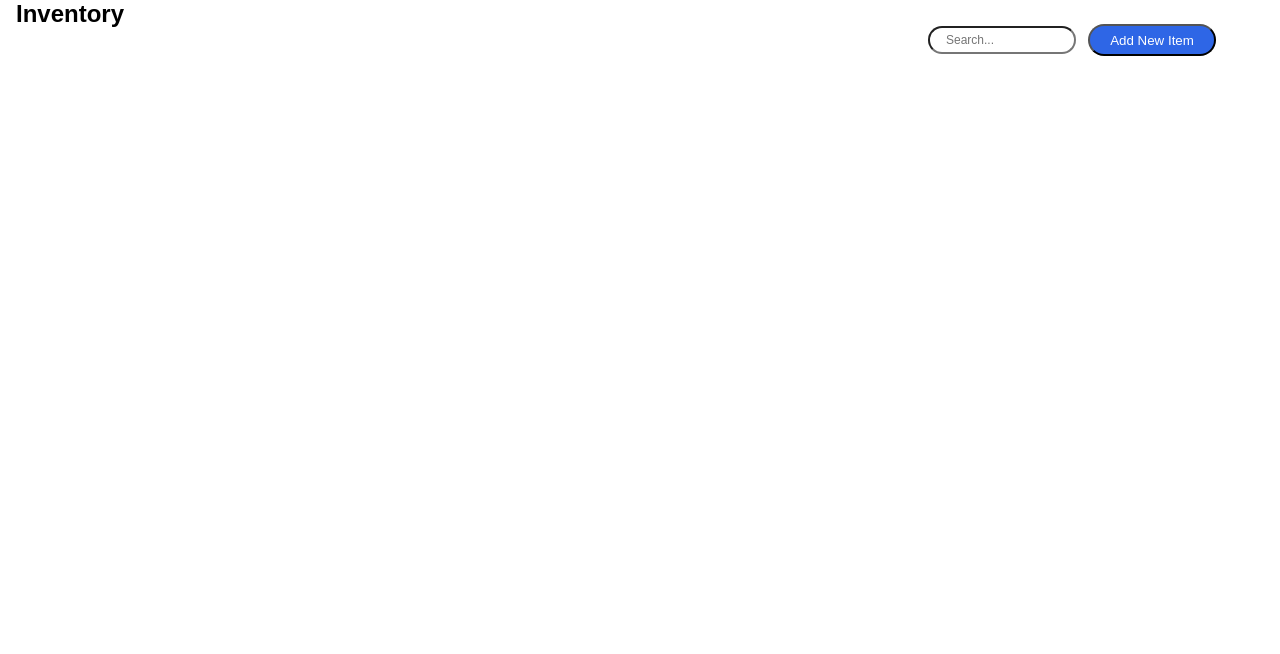
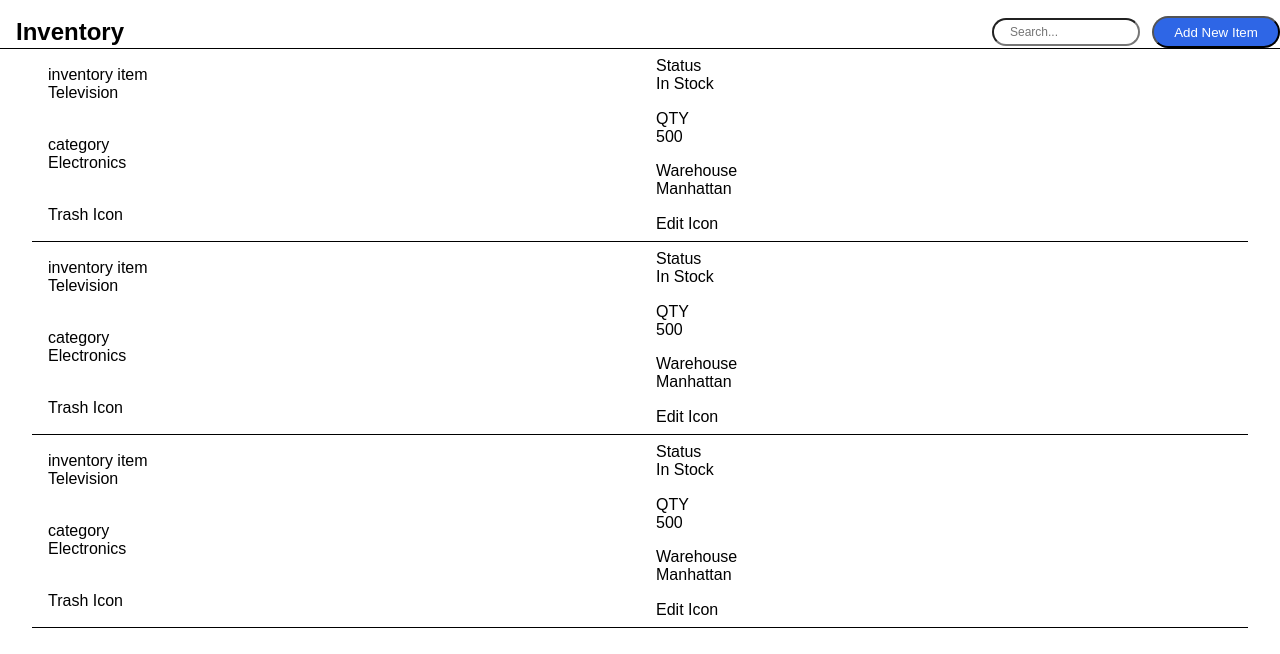
Before and after one commit to kakun45/instock-front, a React (Create React App) app: page / in a window 1280 px wide. Shown: the top 654 px of the page. Built offline with nearby package versions, Linux system fonts and the light colour scheme.

Commit message:
adds jsx for inventory card component

```diff
--- a/src/App.js
+++ b/src/App.js
@@ -1,4 +1,4 @@
-import { Footer } from './components/Header/Footer/Footer';
+import { Footer } from './components/Footer/Footer';
 import { InventoryList } from './components/InventoryList/InventoryList';
 
 function App() {
--- a/src/components/InventoryList/InventoryList.js
+++ b/src/components/InventoryList/InventoryList.js
@@ -1,12 +1,13 @@
 import React from 'react'
 import './InventoryList.scss'
+// import trashcan from '../../assets/icons/delete_outline-24px.svg'
 
 export const InventoryList = () => {
   return (
-    <div className="page" >
+    <>
+      <div className="page">
         <div className="inventory__search-container">
-
-        <h2 className="inventory__header" >Inventory</h2>
+          <h2 className="inventory__header">Inventory</h2>
 
           <div className="inventory__search-inner-container">
             <input
@@ -18,5 +19,115 @@ export const InventoryList = () => {
           </div>
         </div>
       </div>
+
+      <div className="inventory__product-container">
+        <div className="inventory__item-container">
+          <div className="inventory__items">
+            <p>inventory item</p>
+            <p>Television</p>
+          </div>
+          <div className="inventory__catagory">
+            <p>category</p>
+            <p>Electronics</p>
+          </div>
+          <div className="inventory__icons">
+            <p>Trash Icon</p>
+          </div>
+        </div>
+
+        <div className="inventory__status-container">
+          <div className="inventory__status">
+            <p>Status</p>
+            <p>In Stock</p>
+          </div>
+
+          <div className="inventory__quantities">
+            <p>QTY</p>
+            <p>500</p>
+          </div>
+
+          <div className="inventory__warehouses">
+            <p>Warehouse</p>
+            <p>Manhattan</p>
+          </div>
+
+          <div className="inventory__icons">
+            <p>Edit Icon</p>
+          </div>
+        </div>
+      </div>
+      <div className="inventory__product-container">
+        <div className="inventory__item-container">
+          <div className="inventory__items">
+            <p>inventory item</p>
+            <p>Television</p>
+          </div>
+          <div className="inventory__catagory">
+            <p>category</p>
+            <p>Electronics</p>
+          </div>
+          <div className="inventory__icons">
+            <p>Trash Icon</p>
+          </div>
+        </div>
+
+        <div className="inventory__status-container">
+          <div className="inventory__status">
+            <p>Status</p>
+            <p>In Stock</p>
+          </div>
+
+          <div className="inventory__quantities">
+            <p>QTY</p>
+            <p>500</p>
+          </div>
+
+          <div className="inventory__warehouses">
+            <p>Warehouse</p>
+            <p>Manhattan</p>
+          </div>
+
+          <div className="inventory__icons">
+            <p>Edit Icon</p>
+          </div>
+        </div>
+      </div>
+      <div className="inventory__product-container">
+        <div className="inventory__item-container">
+          <div className="inventory__items">
+            <p>inventory item</p>
+            <p>Television</p>
+          </div>
+          <div className="inventory__catagory">
+            <p>category</p>
+            <p>Electronics</p>
+          </div>
+          <div className="inventory__icons">
+            <p>Trash Icon</p>
+          </div>
+        </div>
+
+        <div className="inventory__status-container">
+          <div className="inventory__status">
+            <p>Status</p>
+            <p>In Stock</p>
+          </div>
+
+          <div className="inventory__quantities">
+            <p>QTY</p>
+            <p>500</p>
+          </div>
+
+          <div className="inventory__warehouses">
+            <p>Warehouse</p>
+            <p>Manhattan</p>
+          </div>
+
+          <div className="inventory__icons">
+            <p>Edit Icon</p>
+          </div>
+        </div>
+      </div>
+    </>
   );
 }
--- a/src/components/InventoryList/InventoryList.scss
+++ b/src/components/InventoryList/InventoryList.scss
@@ -1,38 +1,43 @@
 /** @format */
 .page{
-// border: 0.1rem solid black;
+//border: 0.01rem solid black;
  width: 100%;
  margin: 0;
  padding: 0;
  box-sizing: border-box;
- //border: .15rem solid black;
+ display: flex;
+ justify-content: center;
 
 }
 
 
-
-
 .inventory__search-container {
-  width: 95%;
+margin-top: 1rem;
+  width:  95%;
   height: fit-content;
   background-color: white;
   display: flex;
   flex-direction: column;
   align-items: center;
+  border-bottom: .01rem solid black;
 
 
   @media (min-width: 768px) {
     flex-direction: row;
     align-items: center;
     justify-content: space-between;
-    width: 95%;
+    width: 100%;
   }
 }
 
 .inventory__header{
     align-self: flex-start;
     margin-left: 1rem;
+    margin-bottom: 1rem;
+
   @media (min-width: 768px) {
+    margin: auto 1rem;
+
 }
 
 }
@@ -43,9 +48,10 @@
   justify-content: center;
   align-self: center;
   width: 100%;
-  height: 5rem;
-flex-direction: column;
+  height: fit-content;
+    flex-direction: column;
   align-items: center;
+
 
   @media (min-width: 768px) {
     flex-direction: row;
@@ -60,7 +66,7 @@ flex-direction: column;
   border-radius: 20px;
   height: 1.5rem;
   font-size: .75rem;
-padding-left: 1rem;
+    padding-left: 1rem;
 
 
   @media (min-width: 768px) {
@@ -73,10 +79,70 @@ padding-left: 1rem;
   border-radius: 20px;
   margin-top: 1rem;
   height: 2rem;
+  margin-bottom: 1rem;
   background-color: #2e66e6;
   color: white;
   @media (min-width: 768px) {
     margin-top: 0;
+    margin-bottom: 0rem;
     width: 8rem;
   }
 }
+
+.inventory__product-container {
+    width: 95%;
+    height: 12rem;
+    border-bottom: .01rem solid black;
+    display: flex;
+    justify-content: center;
+    margin: 0 auto;
+
+
+
+}
+
+.inventory__item-container{
+    width: 50%;
+    height: 12rem;
+    padding-left: 1rem;
+    display: flex;
+    flex-direction: column;
+    justify-content: space-around;
+   // border: .01rem solid black;
+
+
+}
+
+.inventory__status-container{
+    width: 50%;
+    height: 12rem;
+    padding-left: 1rem;
+     display: flex;
+    flex-direction: column;
+    justify-content: space-around;
+   //  border: .01rem solid black;
+
+}
+
+// .inventory__items{
+//         border: .01rem solid black;
+// }
+// .inventory__catagory{
+//         border: .01rem solid black;
+// }
+
+// .inventory__status{
+//         border: .01rem solid black;
+// }
+
+// .inventory__quantities{
+//         border: .01rem solid black;
+// }
+
+// .inventory__warehouses{
+//         border: .01rem solid black;
+// }
+
+// .inventory__icons{
+//         border: .01rem solid black;
+// }
```
Also changed, not shown: src/components/Footer/Footer.js (renamed from src/components/Header/Footer/Footer.js), src/components/Footer/Footer.scss (renamed from src/components/Header/Footer/Footer.scss). Lines whose indentation alone changed are shown as unchanged.
